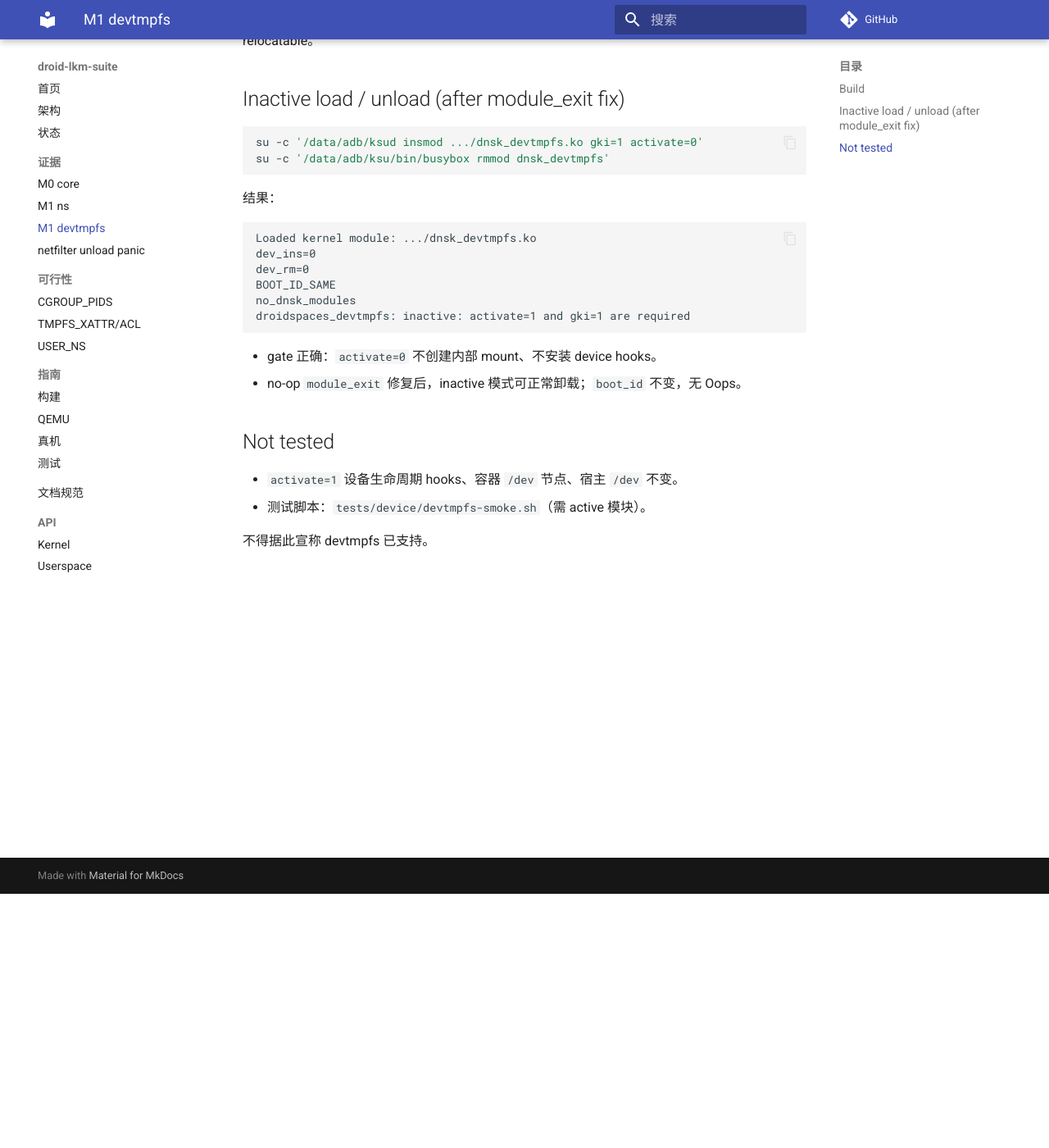
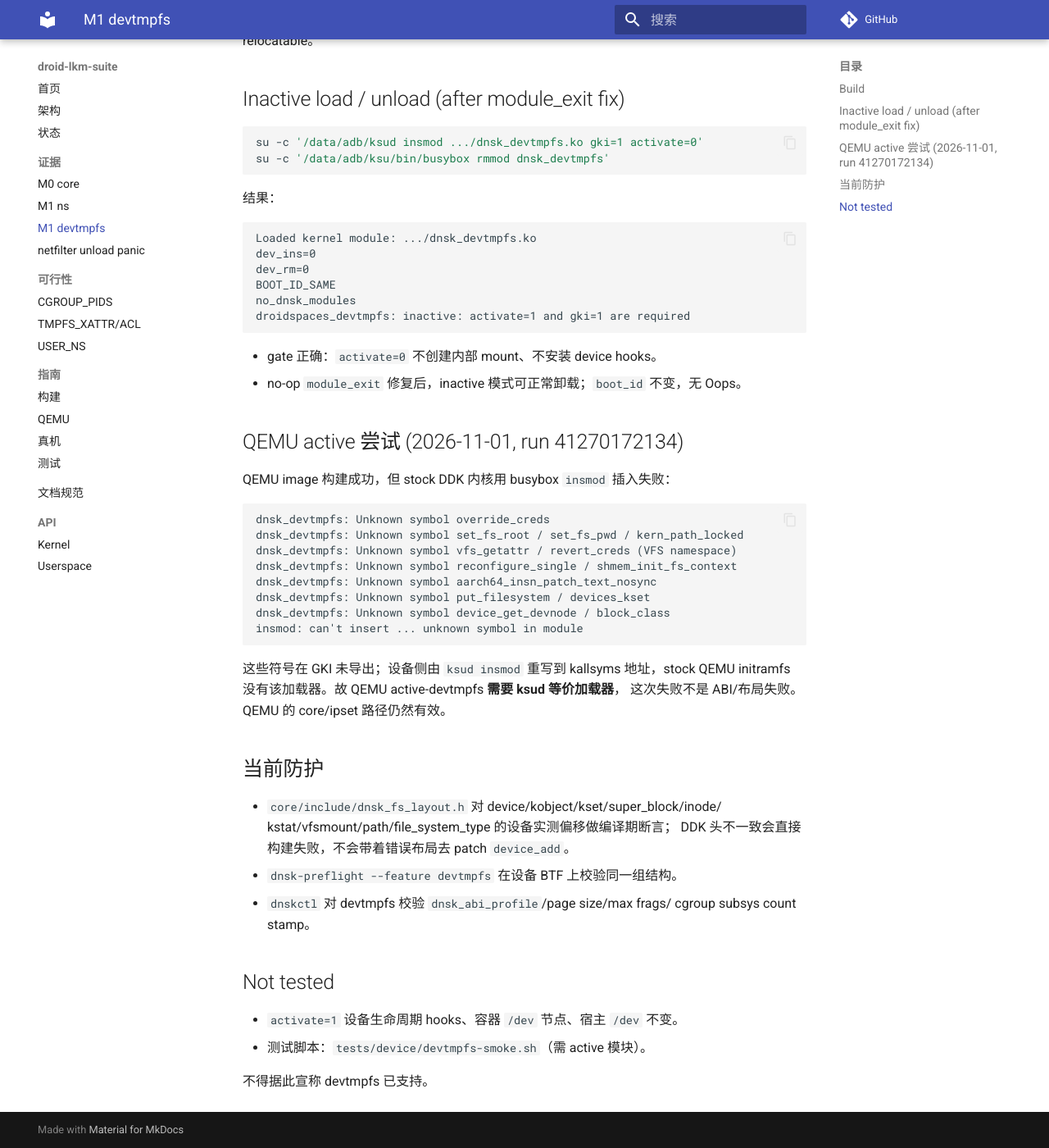
Before and after one commit to uobe1/droid-lkm-suite, an MkDocs documentation site: the page built from docs/evidence/m1-devtmpfs.md, in a window 1280 px wide and 1400 px high, scrolled down 310 px. Shown: the whole window at 82% size. Built offline with MkDocs 1.6.1 and Material for MkDocs 9.7.7, drawn with Linux system fonts in a browser that asks for light colours; comment, search, counter and statistics services are not loaded.

Commit message:
docs(devtmpfs): record QEMU ksud-symbol limitation and ABI guards

````diff
--- a/docs/evidence/m1-devtmpfs.md
+++ b/docs/evidence/m1-devtmpfs.md
@@ -29,6 +29,34 @@ droidspaces_devtmpfs: inactive: activate=1 and gki=1 are required
 - gate 正确：`activate=0` 不创建内部 mount、不安装 device hooks。
 - no-op `module_exit` 修复后，inactive 模式可正常卸载；`boot_id` 不变，无 Oops。
 
+## QEMU active 尝试 (2026-11-01, run 41270172134)
+
+QEMU image 构建成功，但 stock DDK 内核用 busybox `insmod` 插入失败：
+
+```text
+dnsk_devtmpfs: Unknown symbol override_creds
+dnsk_devtmpfs: Unknown symbol set_fs_root / set_fs_pwd / kern_path_locked
+dnsk_devtmpfs: Unknown symbol vfs_getattr / revert_creds (VFS namespace)
+dnsk_devtmpfs: Unknown symbol reconfigure_single / shmem_init_fs_context
+dnsk_devtmpfs: Unknown symbol aarch64_insn_patch_text_nosync
+dnsk_devtmpfs: Unknown symbol put_filesystem / devices_kset
+dnsk_devtmpfs: Unknown symbol device_get_devnode / block_class
+insmod: can't insert ... unknown symbol in module
+```
+
+这些符号在 GKI 未导出；设备侧由 `ksud insmod` 重写到 kallsyms 地址，stock
+QEMU initramfs 没有该加载器。故 QEMU active-devtmpfs **需要 ksud 等价加载器**，
+这次失败不是 ABI/布局失败。QEMU 的 core/ipset 路径仍然有效。
+
+## 当前防护
+
+- `core/include/dnsk_fs_layout.h` 对 device/kobject/kset/super_block/inode/
+  kstat/vfsmount/path/file_system_type 的设备实测偏移做编译期断言；
+  DDK 头不一致会直接构建失败，不会带着错误布局去 patch `device_add`。
+- `dnsk-preflight --feature devtmpfs` 在设备 BTF 上校验同一组结构。
+- `dnskctl` 对 devtmpfs 校验 `dnsk_abi_profile`/page size/max frags/
+  cgroup subsys count stamp。
+
 ## Not tested
 
 - `activate=1` 设备生命周期 hooks、容器 `/dev` 节点、宿主 `/dev` 不变。
````
